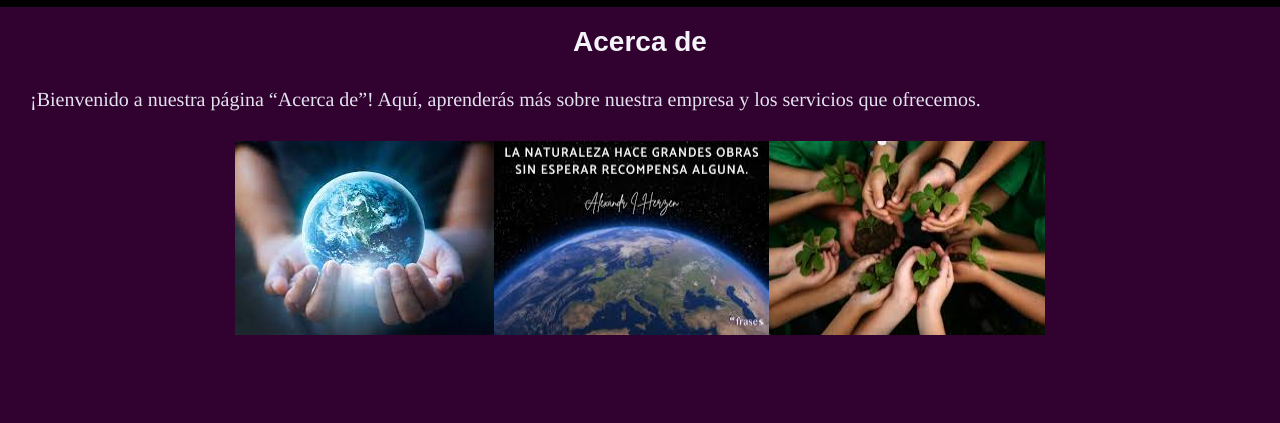
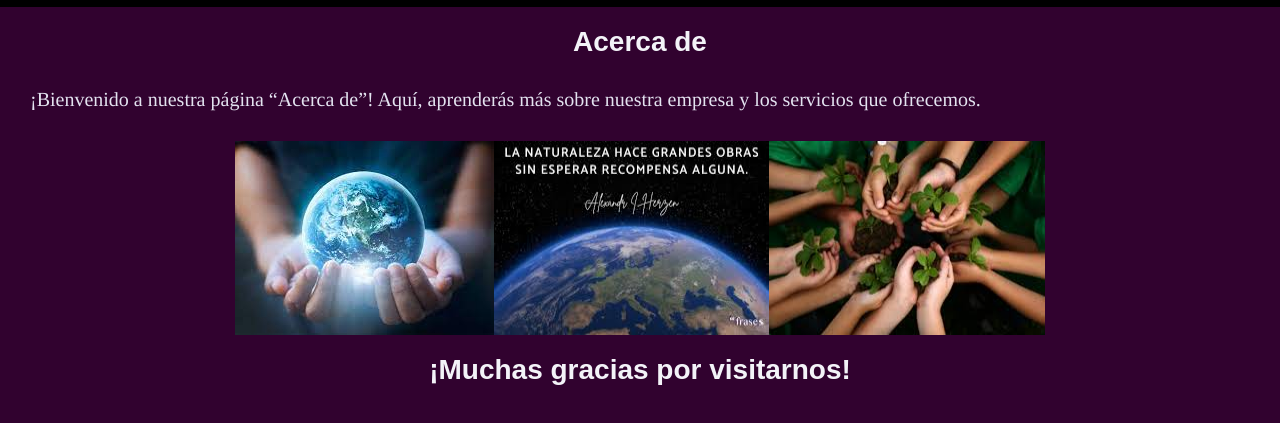
Before and after one commit to GabyMoli/miprimerapagina, a plain HTML site: page about.html in a window 1280 px wide. Shown: the part 81-504 px from the top of the page. Drawn offline with Linux system fonts and the light colour scheme.

Commit message:
Mi primera confirmacion de actualizacion

```diff
--- a/about.html
+++ b/about.html
@@ -18,6 +18,7 @@
 
         </nav>
     </div>
+    <main>
       <div class="container">
           <h1>Acerca de</h1>
           <p>¡Bienvenido a nuestra página “Acerca de”! Aquí, aprenderás más sobre
@@ -30,5 +31,11 @@
           <img src="imagenes/imagen 3.jpeg" alt="Y nos regala vida" />
       </div>
       <script src="script.js"></script>
+      <div class="container grettins">
+        <h1>¡Muchas gracias por visitarnos!</h1>
+
+
+    </div>
+    </main>
   </body>
 </html>
--- a/styles.css
+++ b/styles.css
@@ -73,6 +73,9 @@ button {
     flex-wrap: wrap;
     justify-content: center;
   }
+  .grettins{
+    text-align: center;
+  }
 @media (max-width: 768px) {
     .column {
     flex: 100%;
```
Also changed, not shown: index.html (+1 -1 lines). Lines whose indentation alone changed are shown as unchanged.
